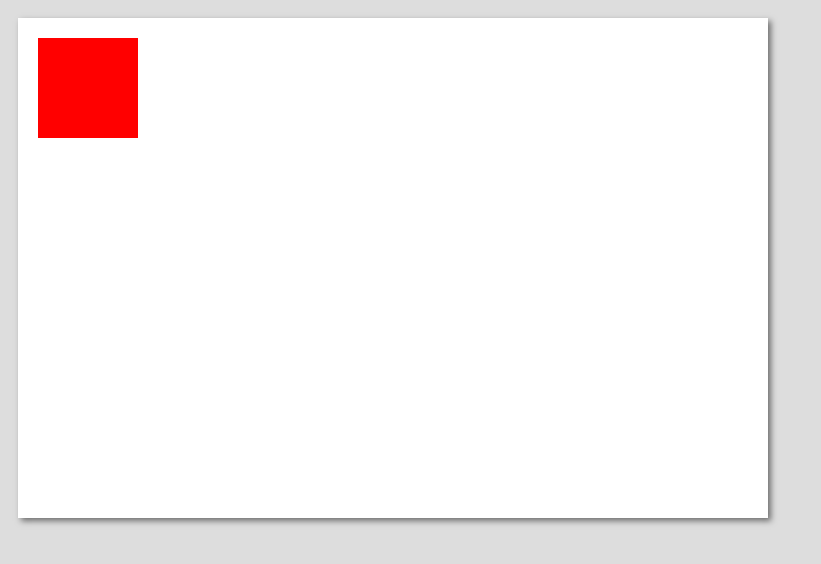
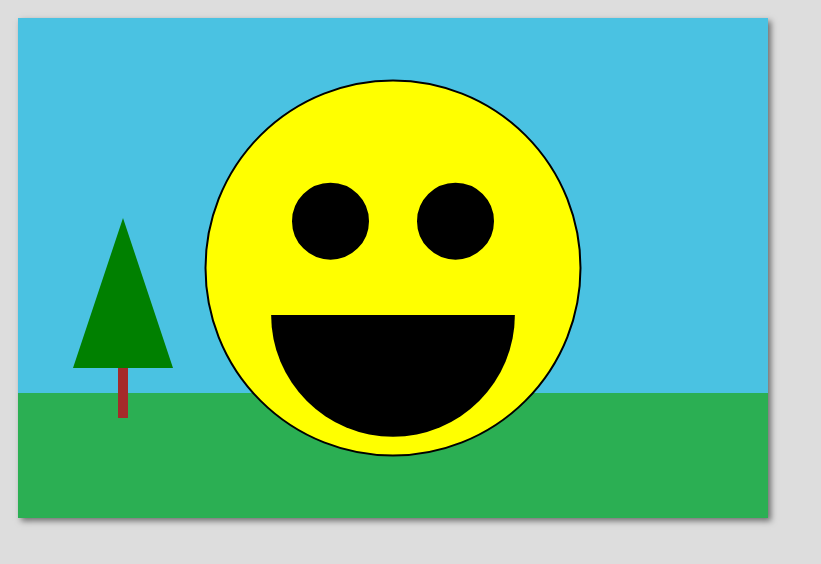
Before and after one commit to dan-singer/IGME-330, a plain HTML site: page exercises/SG-1/sg-1.html in a window 1280 px wide. Shown: the whole page, without its empty margins (0-821 px from the left). Drawn offline with Linux system fonts and the light colour scheme.

Commit message:
Complete SG-1

```diff
--- a/exercises/SG-1/sg-1.html
+++ b/exercises/SG-1/sg-1.html
@@ -23,6 +23,21 @@
 		// #1 - wait for page to load
 		window.onload = init;
 
+
+		function drawCircle(ctx,x,y,r,fill,stroke)
+		{
+			ctx.save();
+			ctx.fillStyle = fill;
+			ctx.strokeStyle = stroke;
+			ctx.beginPath();
+			ctx.arc(x,y,r,0,Math.PI*2,false);
+			ctx.closePath();
+			ctx.fill();
+			ctx.stroke();
+			ctx.restore();
+		}
+
+
 		function init(){
 			console.log("init() called");
 			// #2 - get pointer to <canvas> element on page
@@ -31,24 +46,124 @@
 			// #3 - get pointer to "drawing context" and drawing API
 			let ctx = canvas.getContext('2d');
 
+			const width = 750, height = 500;
+
+			// Horizon line
+			const horzY = .75*height;
+			ctx.lineWidth = 2;
+			ctx.strokeStyle = "black";
+			ctx.beginPath();
+				ctx.moveTo(0,horzY);
+				ctx.lineTo(width, horzY);
+			ctx.closePath();
+			ctx.stroke();
+
+			// Fill ground
+			ctx.fillStyle = "#2baf53";
+			ctx.fillRect(0,horzY,width,height - horzY);
+
+			//Fill Sky
+			ctx.fillStyle = "#4ac2e2";
+			ctx.fillRect(0,0,width,horzY);
+
+			// Tree
+			const tree = {
+				x: 100,
+				y: .7*height,
+				barkWidth: 10,
+				barkHeight: 50,
+				barkColor: "brown",
+				leafColor: "green",
+				height: 150,
+				halfWidth: 50
+			};
+			ctx.fillStyle = tree.barkColor;
+			ctx.beginPath();
+				ctx.rect(tree.x, tree.y, tree.barkWidth, tree.barkHeight);
+			ctx.closePath();
+			ctx.fill();
+
+			ctx.fillStyle = tree.leafColor;
+			ctx.beginPath();
+				ctx.moveTo(tree.x + tree.barkWidth/2, tree.y - tree.height);
+				ctx.lineTo(tree.x + tree.barkWidth/2 + tree.halfWidth, tree.y);
+				ctx.lineTo(tree.x + tree.barkWidth/2 - tree.halfWidth, tree.y);
+				ctx.fill();
+			ctx.closePath();
+
+			// Smiley face
+			const face = {
+				x: width/2,
+				y: height/2,
+				r: width/4,
+				fill: "yellow",
+				secondaryFill: "black",
+				stroke: "black",
+				get mouthCenter(){
+					return {
+						x: this.x,
+						y: this.y + this.r/4,
+						r: this.r * .65
+					}
+				}
+			};
+
+			drawCircle(ctx, face.x, face.y, face.r, face.fill, face.stroke);
+			drawCircle(ctx, face.x - face.r/3, face.y - face.r/4, face.r/5, face.secondaryFill, face.stroke);
+			drawCircle(ctx, face.x + face.r/3, face.y - face.r/4, face.r/5, face.secondaryFill, face.stroke);
+
+			ctx.fillStyle = "black";
+			ctx.beginPath();
+				ctx.arc(face.mouthCenter.x, face.mouthCenter.y, face.mouthCenter.r, 0, Math.PI, false);
+			ctx.closePath();
+			ctx.fill();
+
 			/* #4 - start drawing! */
+			/*
+			ctx.fillStyle = "black";
+			ctx.fillRect(0,0,50,50);
 
+			ctx.fillStyle = "purple";
+			ctx.fillRect(300,300,50,50);
+
+			ctx.strokeStyle = "purple";
+			ctx.strokeRect(300,300,50,50);
+
+			ctx.lineWidth = 5;
+			ctx.beginPath();
+			ctx.moveTo(0,100);
+			ctx.lineTo(100,500);
+			ctx.closePath();
+			ctx.stroke();
+
+			ctx.fillStyle = "black";
+			ctx.beginPath();
+			ctx.arc(0,0,50,0,Math.PI*2);
+			ctx.closePath();
+			ctx.fill();
+
+			ctx.fillStyle = "rgba(100%,100%,100%,1)";
+			ctx.beginPath();
+			ctx.arc(200,200,100,0,Math.PI);
+			ctx.closePath();
+			ctx.fill();*/
+
+			/* Examples
 			// draw filled square
 			ctx.fillStyle = "red";
 			// ctx.fillRect(x,y,width,height);
 			ctx.fillRect(20,20,100,100);
 
 
-			/**
 			// draw stroked square
 			ctx.strokeStyle="#00FF00"; // any legal CSS color will work for .fillStyle or .strokeStyle
 			ctx.lineWidth=5;
 			// ctx.strokeRect(x,y,width,height);
 			ctx.strokeRect(220,20,100,100);
-			**/
 
 
-			/**
+
+
 			// fill and stroke circle
 			ctx.fillStyle = "yellow";
 			ctx.beginPath();
@@ -57,9 +172,9 @@
 			ctx.closePath();
  			ctx.fill();
  			ctx.stroke();
- 			**/
 
-			/**
+
+
 			// stroke line
 			ctx.lineWidth = 20;
 			ctx.strokeStyle = "rgb(55, 11, 200)"; // any legal CSS color will work for .fillStyle or .strokeStyle
@@ -68,24 +183,23 @@
 			ctx.lineTo(520, 180);
 			ctx.closePath();
 			ctx.stroke();
-			**/
 
-			/**
+
+
 			// fill text
 			ctx.font = "48px Verdana italic"; // the value of .font must be a valid CSS declaration
 			ctx.fillText("Rich Media Web App Dev I",20,300);
-			**/
 
 
-			/**
+
+
 			// stroke text
 			ctx.strokeStyle = "purple";
 			ctx.lineWidth = 1;
 			ctx.strokeText("Rich Media Web App Dev I",20,300);
-			**/
 
 
-			/**
+
 			// Bonus: A Parallelogram
 			ctx.beginPath();
             ctx.moveTo(50, 50); // "pick up" pen and move to top-left corner
@@ -102,7 +216,8 @@
             ctx.strokeStyle="#red";
             ctx.lineWidth=10;
 			ctx.stroke();
-			**/
+
+			*/
 
 
 		}
```
Also changed, not shown: 1 other file.
